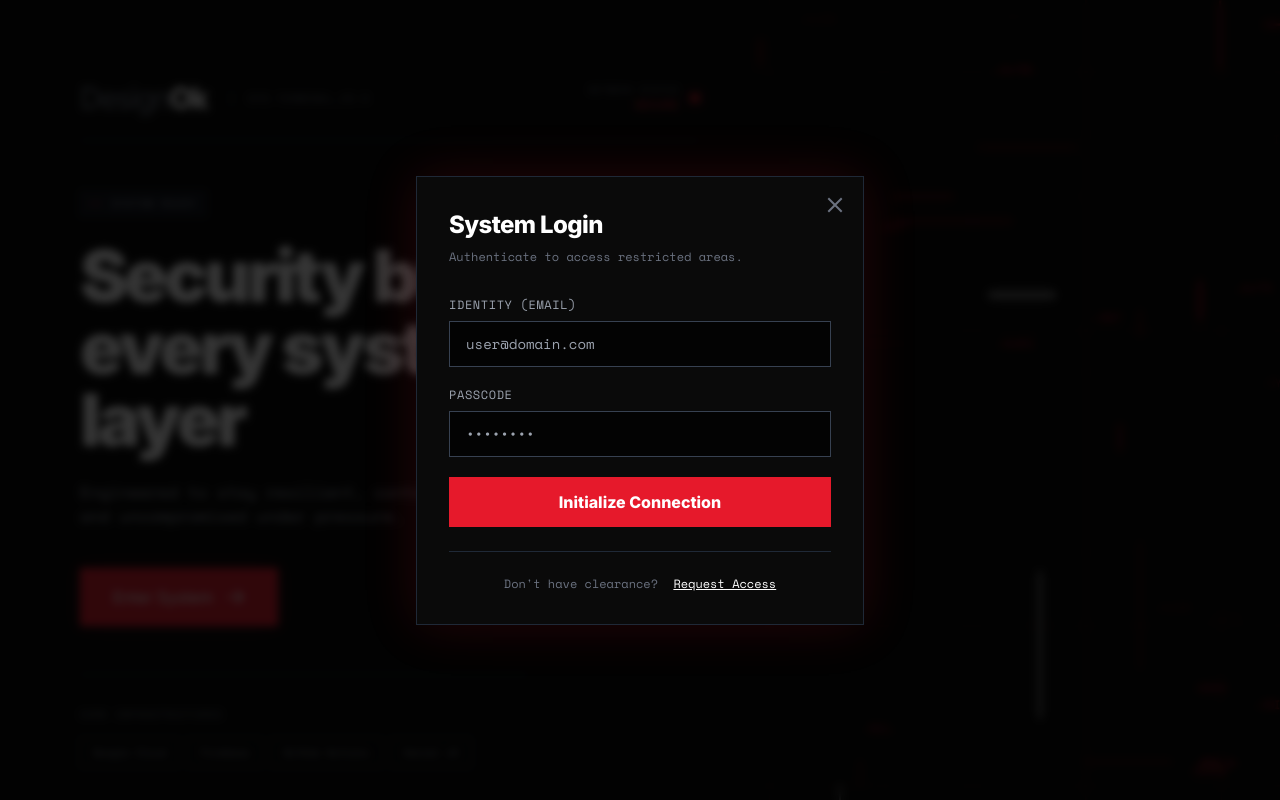
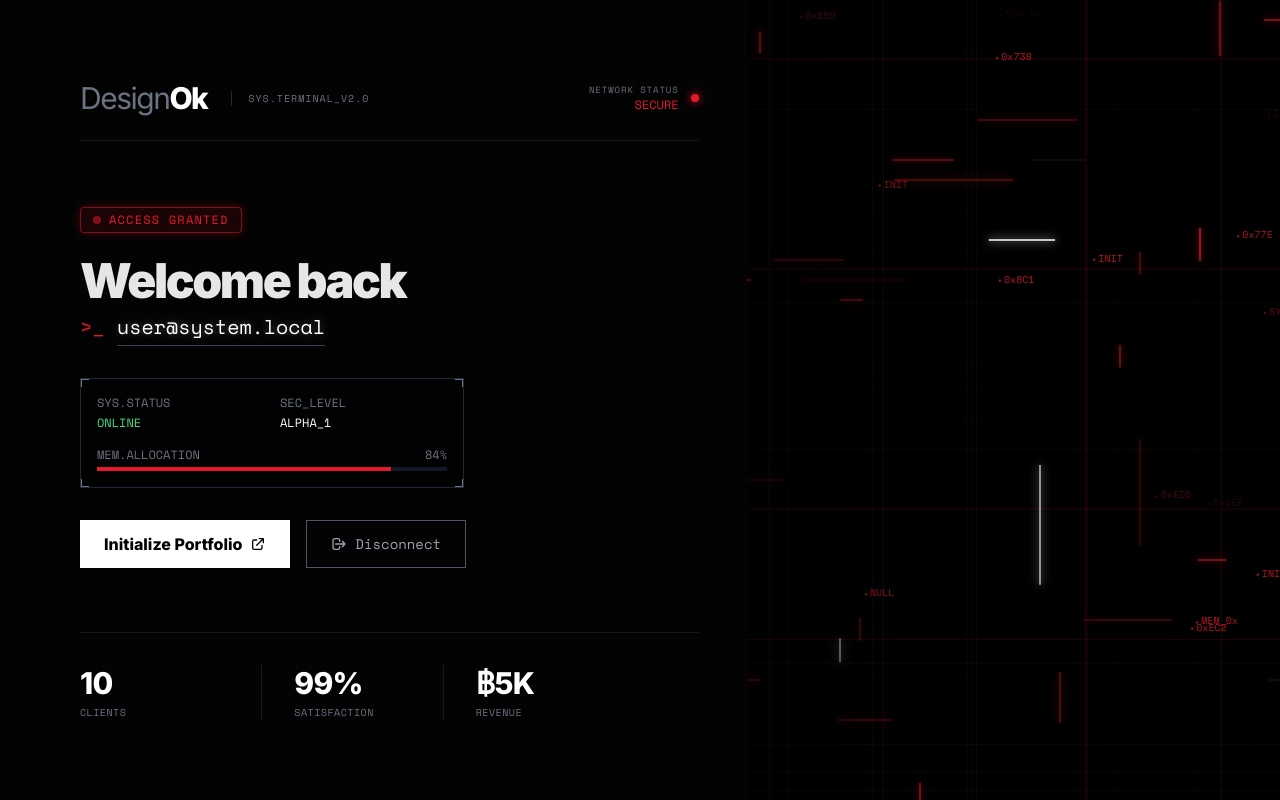
Before and after one commit to piko38261-oss/Portfolio, a plain HTML site: page index.html in a window 1280 px wide. Both pictures are taken after a click on the button "Enter System". Shown: the top 800 px of the page. Drawn offline with nearby package versions, Linux system fonts and the light colour scheme.

Commit message:
Add files via upload

```diff
--- a/index.html
+++ b/index.html
@@ -215,40 +215,6 @@
         </div>
     </main>
 
-    <!-- Auth Modal -->
-    <div id="auth-modal" class="fixed inset-0 z-50 flex items-center justify-center hidden opacity-0 transition-opacity duration-300">
-        <div id="auth-backdrop" class="absolute inset-0 bg-black/80 backdrop-blur-sm"></div>
-        <div class="relative z-10 w-full max-w-md bg-[#0a0a0a] border border-gray-800 shadow-[0_0_50px_rgba(230,25,43,0.15)] p-8 m-4">
-            <button id="btn-close-modal" class="absolute top-4 right-4 text-gray-500 hover:text-white transition-colors">
-                <svg class="w-6 h-6" fill="none" stroke="currentColor" viewBox="0 0 24 24"><path stroke-linecap="square" stroke-width="2" d="M6 18L18 6M6 6l12 12"></path></svg>
-            </button>
-            <div class="mb-8">
-                <h2 id="modal-title" class="text-2xl font-bold tracking-tight mb-2">System Login</h2>
-                <p class="font-mono text-xs text-gray-500">Authenticate to access restricted areas.</p>
-            </div>
-            <form id="auth-form" class="space-y-5">
-                <div>
-                    <label class="block font-mono text-xs text-gray-400 mb-2 uppercase tracking-wider">Identity (Email)</label>
-                    <input type="email" id="auth-email" required class="w-full bg-black border border-gray-700 text-white px-4 py-3 focus:outline-none focus:border-cyberRed focus:ring-1 focus:ring-cyberRed transition-colors font-mono text-sm" placeholder="user@domain.com">
-                </div>
-                <div>
-                    <label class="block font-mono text-xs text-gray-400 mb-2 uppercase tracking-wider">Passcode</label>
-                    <input type="password" id="auth-password" required class="w-full bg-black border border-gray-700 text-white px-4 py-3 focus:outline-none focus:border-cyberRed focus:ring-1 focus:ring-cyberRed transition-colors font-mono text-sm" placeholder="••••••••">
-                </div>
-                <div id="auth-error" class="hidden text-cyberRed font-mono text-xs bg-cyberRed/10 border border-cyberRed/30 p-3 rounded"></div>
-                <button type="submit" id="btn-submit-auth" class="w-full bg-cyberRed text-white font-bold py-3 hover:bg-red-700 transition-colors btn-glow border border-transparent mt-2">
-                    Initialize Connection
-                </button>
-            </form>
-            <div class="mt-6 pt-6 border-t border-gray-800 text-center">
-                <p class="font-mono text-xs text-gray-500">
-                    <span id="toggle-prompt">Don't have clearance?</span>
-                    <button id="btn-toggle-auth" class="text-white hover:text-cyberRed underline ml-2 transition-colors">Request Access</button>
-                </p>
-            </div>
-        </div>
-    </div>
-
     <!-- Scripts -->
     <script>
         // Canvas Animation
@@ -347,49 +313,30 @@
 
         // UI Logic
         const els = {
-            btnEnter: document.getElementById('btn-enter-system'), modal: document.getElementById('auth-modal'),
-            btnClose: document.getElementById('btn-close-modal'), backdrop: document.getElementById('auth-backdrop'),
-            form: document.getElementById('auth-form'), btnToggle: document.getElementById('btn-toggle-auth'),
-            title: document.getElementById('modal-title'), prompt: document.getElementById('toggle-prompt'),
-            btnSubmit: document.getElementById('btn-submit-auth'), error: document.getElementById('auth-error'),
-            unauthView: document.getElementById('unauth-view'), authView: document.getElementById('auth-view'),
-            emailDisplay: document.getElementById('user-email-display'), btnLogout: document.getElementById('btn-logout'),
+            btnEnter: document.getElementById('btn-enter-system'),
+            unauthView: document.getElementById('unauth-view'),
+            authView: document.getElementById('auth-view'),
+            emailDisplay: document.getElementById('user-email-display'),
+            btnLogout: document.getElementById('btn-logout'),
             btnViewPortfolio: document.getElementById('btn-view-portfolio')
         };
 
-        let isLogin = true;
-
-        const openModal = () => { els.modal.classList.remove('hidden'); setTimeout(() => els.modal.classList.remove('opacity-0'), 10); };
-        const closeModal = () => { els.modal.classList.add('opacity-0'); setTimeout(() => { els.modal.classList.add('hidden'); els.error.classList.add('hidden'); els.form.reset(); }, 300); };
-
-        els.btnEnter.addEventListener('click', openModal); els.btnClose.addEventListener('click', closeModal); els.backdrop.addEventListener('click', closeModal);
-
-        els.btnToggle.addEventListener('click', (e) => {
-            e.preventDefault(); isLogin = !isLogin; els.error.classList.add('hidden');
-            els.title.textContent = isLogin ? 'System Login' : 'Request Access';
-            els.btnSubmit.textContent = isLogin ? 'Initialize Connection' : 'Create Credentials';
-            els.prompt.textContent = isLogin ? "Don't have clearance?" : 'Already authorized?';
-            els.btnToggle.textContent = isLogin ? 'Request Access' : 'Login';
-        });
-
         const updateUI = (user) => {
             if (user) {
-                els.unauthView.classList.add('hidden', 'opacity-0'); els.authView.classList.remove('hidden');
+                els.unauthView.classList.add('hidden', 'opacity-0');
+                els.authView.classList.remove('hidden');
                 setTimeout(() => els.authView.classList.remove('opacity-0'), 50);
-                els.emailDisplay.textContent = user.email; closeModal();
+                els.emailDisplay.textContent = user.email;
             } else {
-                els.authView.classList.add('hidden', 'opacity-0'); els.unauthView.classList.remove('hidden');
+                els.authView.classList.add('hidden', 'opacity-0');
+                els.unauthView.classList.remove('hidden');
                 setTimeout(() => els.unauthView.classList.remove('opacity-0'), 50);
             }
         };
 
-        els.form.addEventListener('submit', async (e) => {
-            e.preventDefault(); els.btnSubmit.disabled = true; els.btnSubmit.textContent = 'Processing...'; els.error.classList.add('hidden');
-            const email = document.getElementById('auth-email').value;
-            setTimeout(() => {
-                updateUI({ email });
-                els.btnSubmit.disabled = false; els.btnSubmit.textContent = isLogin ? 'Initialize Connection' : 'Create Credentials';
-            }, 800);
+        // เมื่อกดปุ่มเข้าสู่ระบบ ให้จำลองการล็อคอินสำเร็จและแสดงหน้า HUD ทันที
+        els.btnEnter.addEventListener('click', () => {
+            updateUI({ email: 'user@system.local' });
         });
 
         els.btnLogout.addEventListener('click', () => updateUI(null));
```
